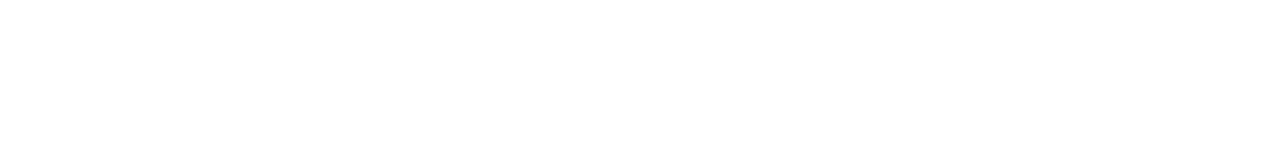
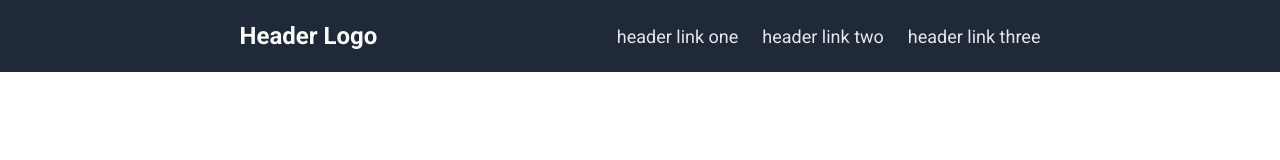
Before and after one commit to rajesh-sv/odin-landing-page, a plain HTML site: page index.html in a window 1280 px wide. Drawn offline with Linux system fonts and the light colour scheme.

Commit message:
Add header to webpage

```diff
--- a/index.html
+++ b/index.html
@@ -3,8 +3,18 @@
   <head>
     <meta charset="UTF-8">
     <title>Landing Page</title>
+    <link rel="stylesheet" href="style.css">
   </head>
   <body>
-
+    <div class="header">
+      <div class="header logo">Header Logo</div>
+      <div class="header links">
+        <ul>
+          <li><a href="#">header link one</a></li>
+          <li><a href="#">header link two</a></li>
+          <li><a href="#">header link three</a></li>
+        </ul>
+      </div>
+    </div>
   </body>
 </html>
--- /dev/null
+++ b/style.css
@@ -0,0 +1,35 @@
+@import url("https://fonts.googleapis.com/css2?family=Roboto:wght@400;700&display=swap");
+
+body {
+  font-family: Roboto;
+  margin: 0;
+
+}
+
+.header {
+  background-color: #1f2937;
+  height: 72px;
+  display: flex;
+  align-items: center;
+  justify-content: space-evenly;
+}
+
+.header.logo {
+  color: #f9faf8;
+  font-size: 24px;
+  font-weight: 900;
+}
+
+.header.links ul {
+  list-style-type: none;
+  margin: 0;
+  padding: 0;
+  display: flex;
+  gap: 24px;
+}
+
+.header.links a {
+  text-decoration: none;
+  color: #e5e7eb;
+  font-size: 18px;
+}
```
Also changed, not shown: 1 other file.
